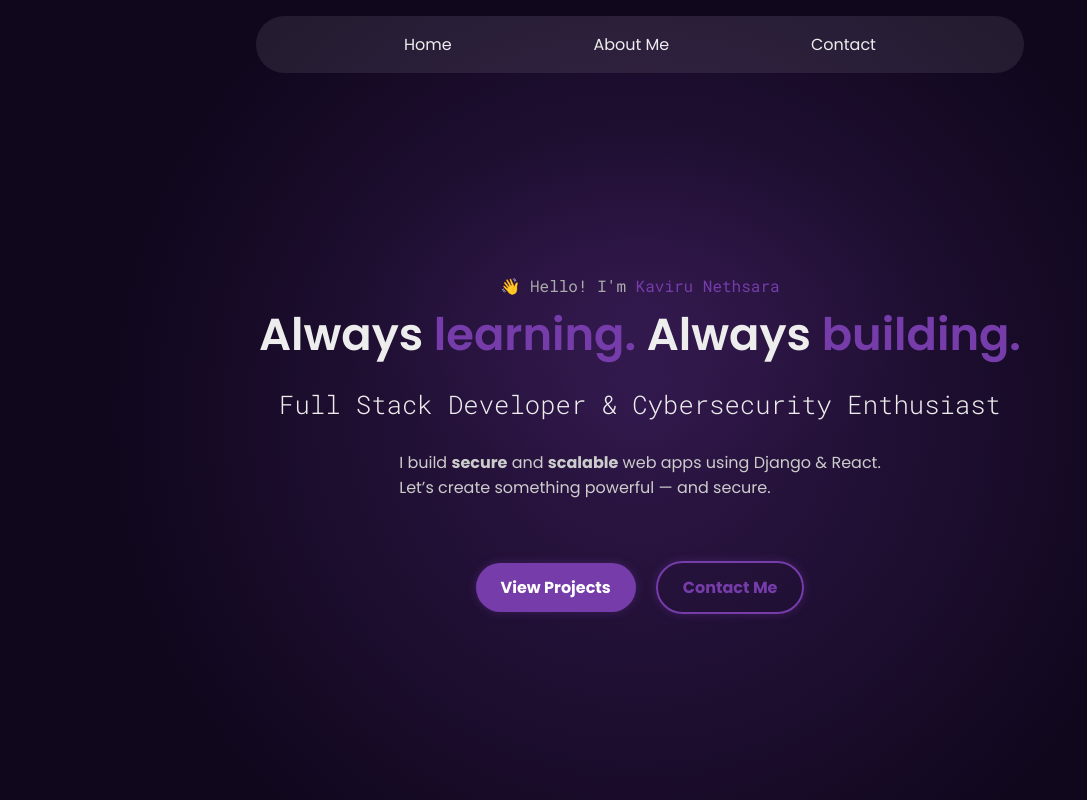
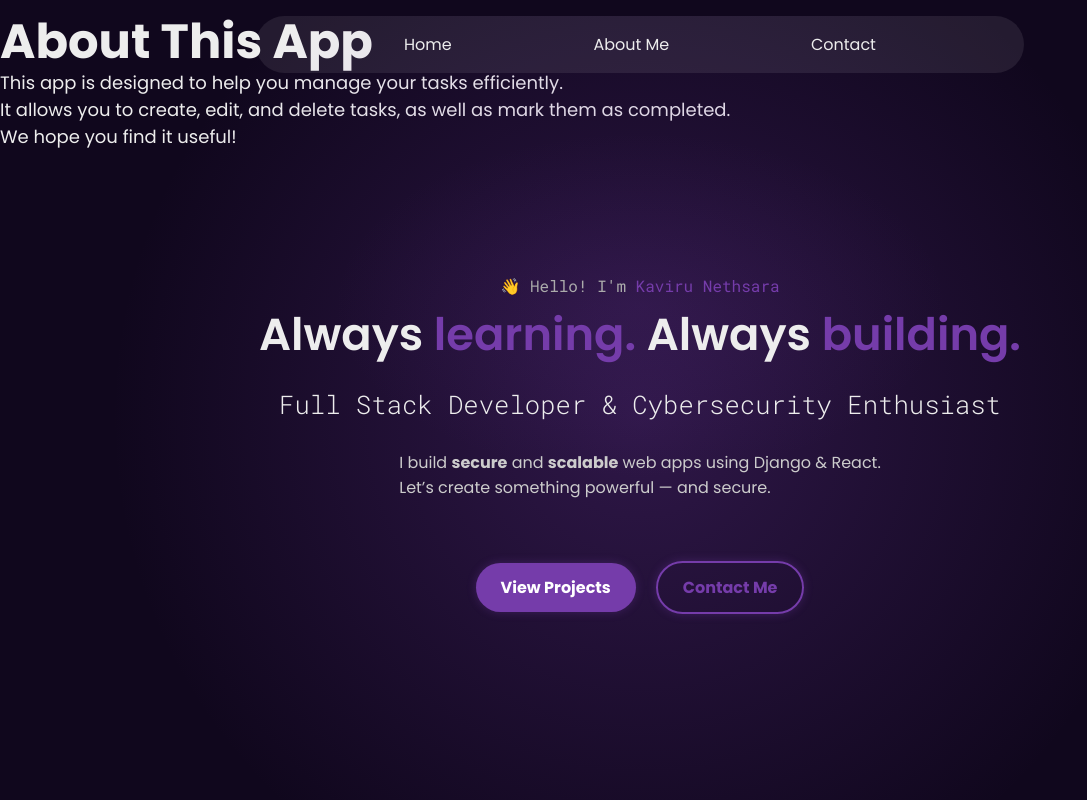
Before and after one commit to KaviruN/portfolio, a React (Vite) app: page / in a window 1280 px wide. Shown: the top 800 px of the page, without its empty margins (0-1087 px from the left). Built offline with nearby package versions, Linux system fonts and the light colour scheme.

Commit message:
feat: restore About component and styles; update imports and index.scss to include About

```diff
--- a/src/App.tsx
+++ b/src/App.tsx
@@ -4,7 +4,7 @@ import "./scss/style.css";
 import Hero from './Hero';
 import NavBar from "./NavBar"
 import SkillCard from './SkillCard';
-import About from './ABout';
+import About from './About';
 
 
 
--- /dev/null
+++ b/src/scss/components/_about.scss
@@ -0,0 +1,8 @@
+.about {
+  height: 100dvh;
+  position: absolute;
+  top: 0;
+  left: 0;
+  width: 100%;
+  z-index: -111;
+}
--- a/src/scss/components/_index.scss
+++ b/src/scss/components/_index.scss
@@ -4,3 +4,4 @@
 @forward 'navbar';
 @forward 'buttons';
 @forward 'skills';
+@forward 'about';
--- a/src/scss/global/_boilerplate.scss
+++ b/src/scss/global/_boilerplate.scss
@@ -8,12 +8,17 @@
   margin: 0;
 }
 
+body, html {
+  height: 100%;
+  margin: 0;
+  position: relative; /* Needed for absolute child positioning */
+}
+
 body {
   margin: 0;
   font-family: "Poppins", sans-serif;
   background: var(--color-bg);
   color: var(--color-text);
-  position: relative;
 }
 
 img {
```
Also changed, not shown: src/About.tsx (renamed from src/ABout.tsx), src/scss/style.css, 1 other file (tests, documents, lock files or other folders).
